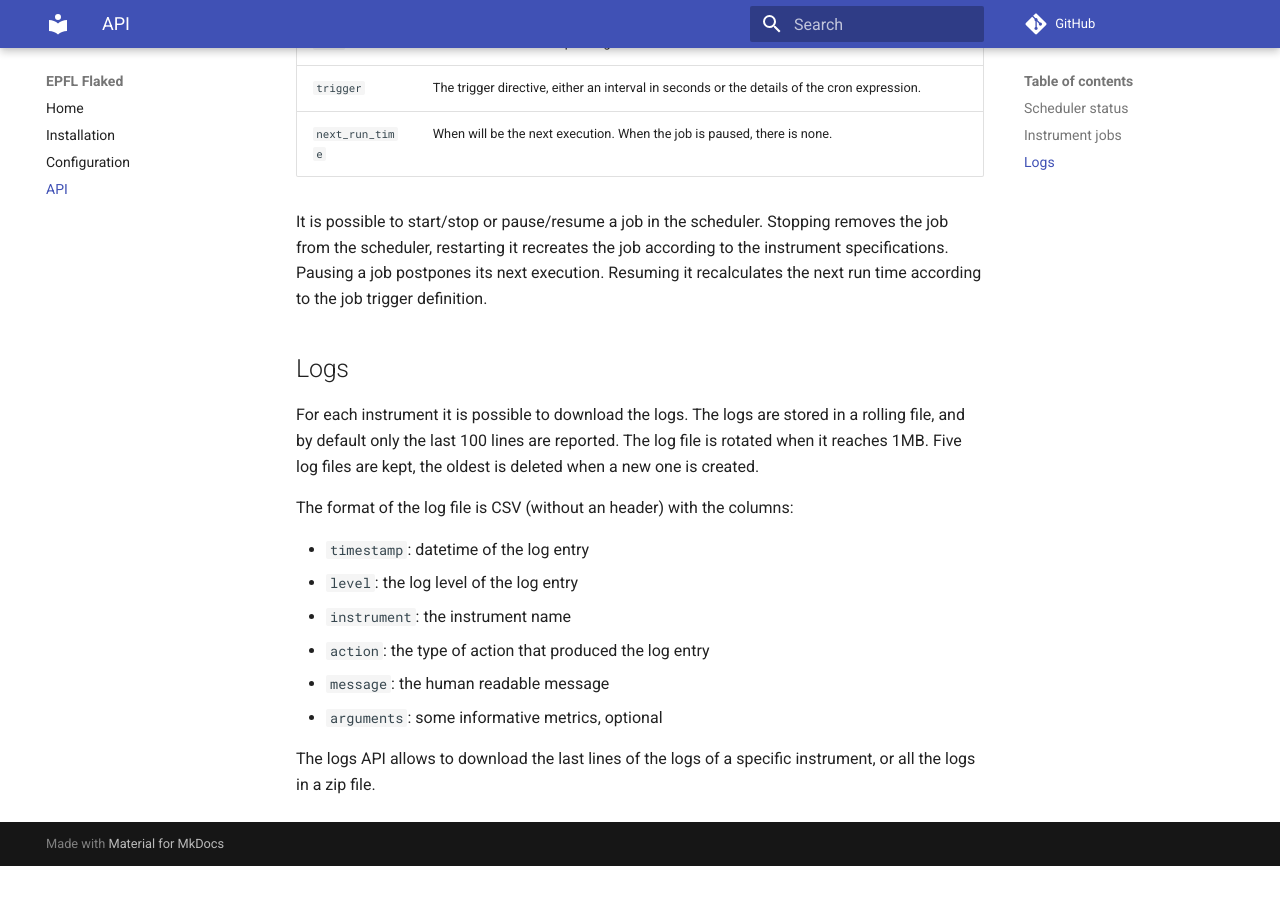
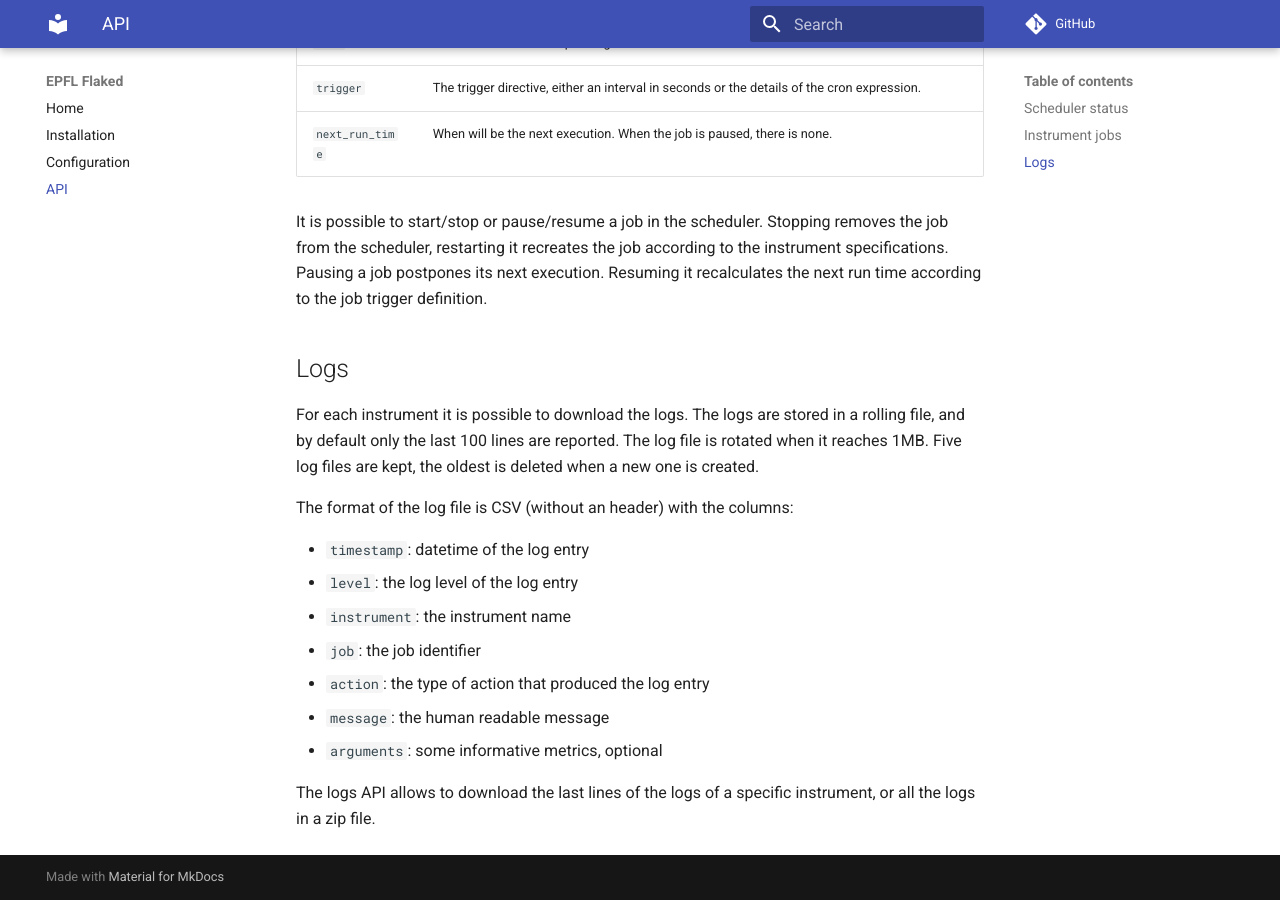
Before and after one commit to EPFL-ENAC/limnc-flaked, an MkDocs documentation site: the page built from docs/api.md, in a window 1280 px wide and 900 px high, scrolled down 639 px. Built offline with MkDocs 1.6.1 and Material for MkDocs 9.7.7, drawn with Linux system fonts in a browser that asks for light colours; comment, search, counter and statistics services are not loaded; before the commit the page ends 1505 px from its top, so only the background shows below that.

Commit message:
chore: docs updated

```diff
--- a/docs/api.md
+++ b/docs/api.md
@@ -30,6 +30,7 @@ The format of the log file is CSV (without an header) with the columns:
 - `timestamp`: datetime of the log entry
 - `level`: the log level of the log entry
 - `instrument`: the instrument name
+- `job`: the job identifier
 - `action`: the type of action that produced the log entry
 - `message`: the human readable message
 - `arguments`: some informative metrics, optional
```
